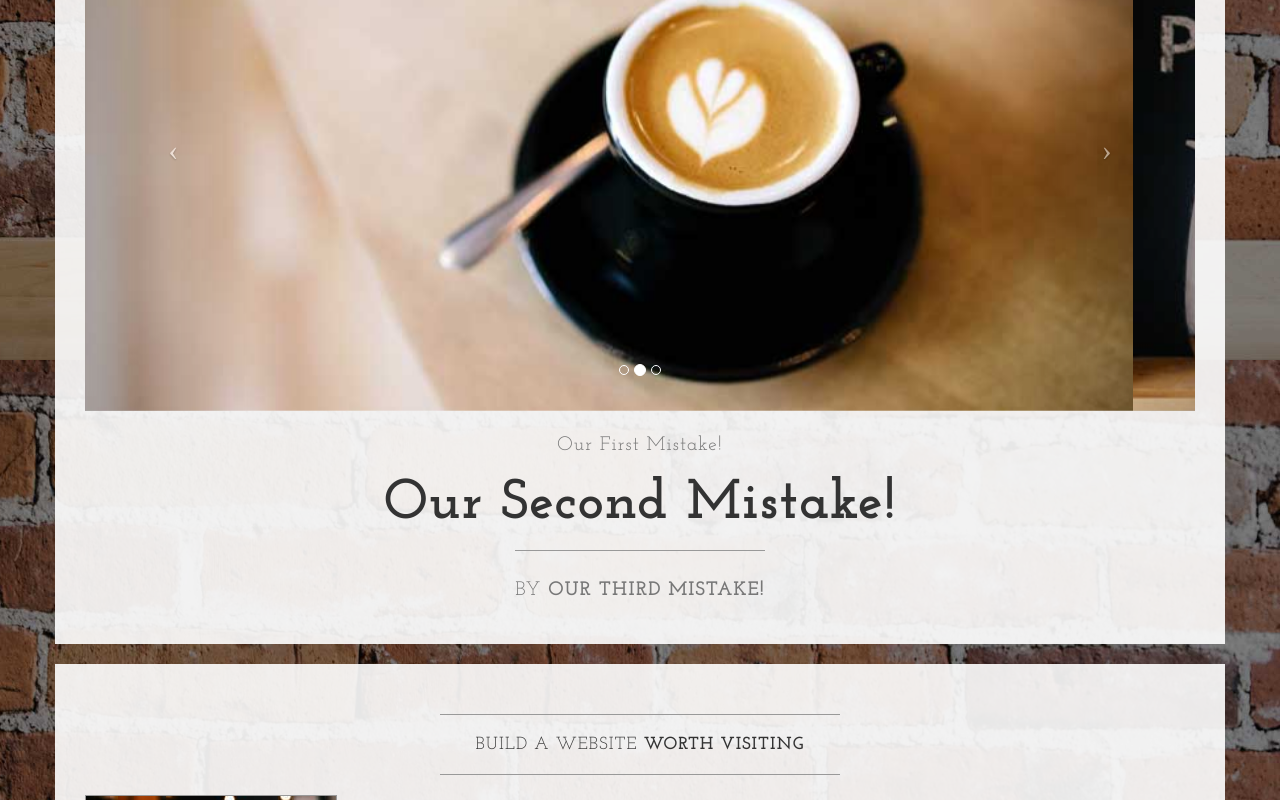
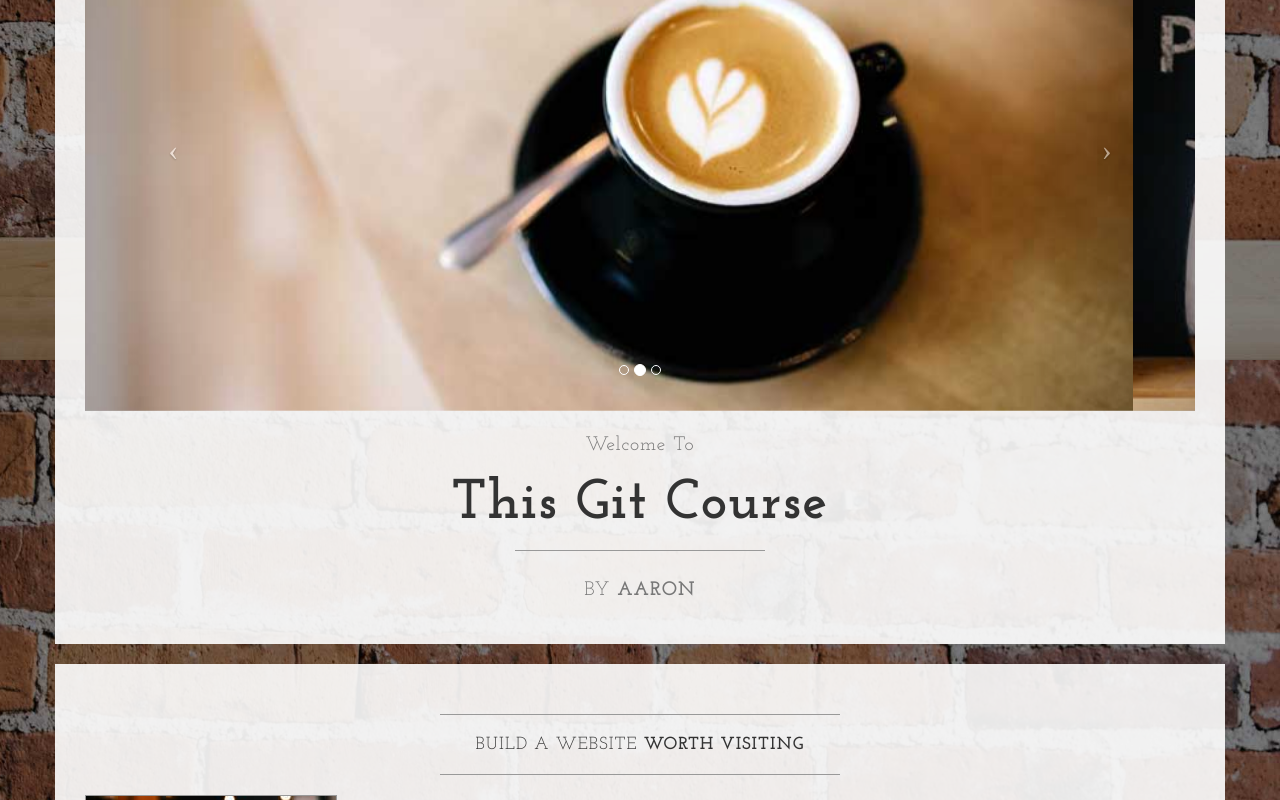
Before and after one commit to awestgate/sitepoint_git_course, a plain HTML site: page index.html in a window 1280 px wide. Shown: the part 440-1240 px from the top of the page. Drawn offline with nearby package versions, Linux system fonts and the light colour scheme.

Commit message:
Revert "committing our third mistake. we left the other two in place."
This reverts commit fab016a0a5e011612c74c7538669c98dd64b5d31.

```diff
--- a/index.html
+++ b/index.html
@@ -106,13 +106,13 @@
                         </a>
                     </div>
                     <h2 class="brand-before">
-                        <small>Our first mistake!</small>
+                        <small>Welcome to</small>
                     </h2>
-                    <h1 class="brand-name">Our second mistake!</h1>
+                    <h1 class="brand-name">This Git Course</h1>
                     <hr class="tagline-divider">
                     <h2>
                         <small>By
-                            <strong>Our third mistake!</strong>
+                            <strong>Aaron</strong>
                         </small>
                     </h2>
                 </div>
```
